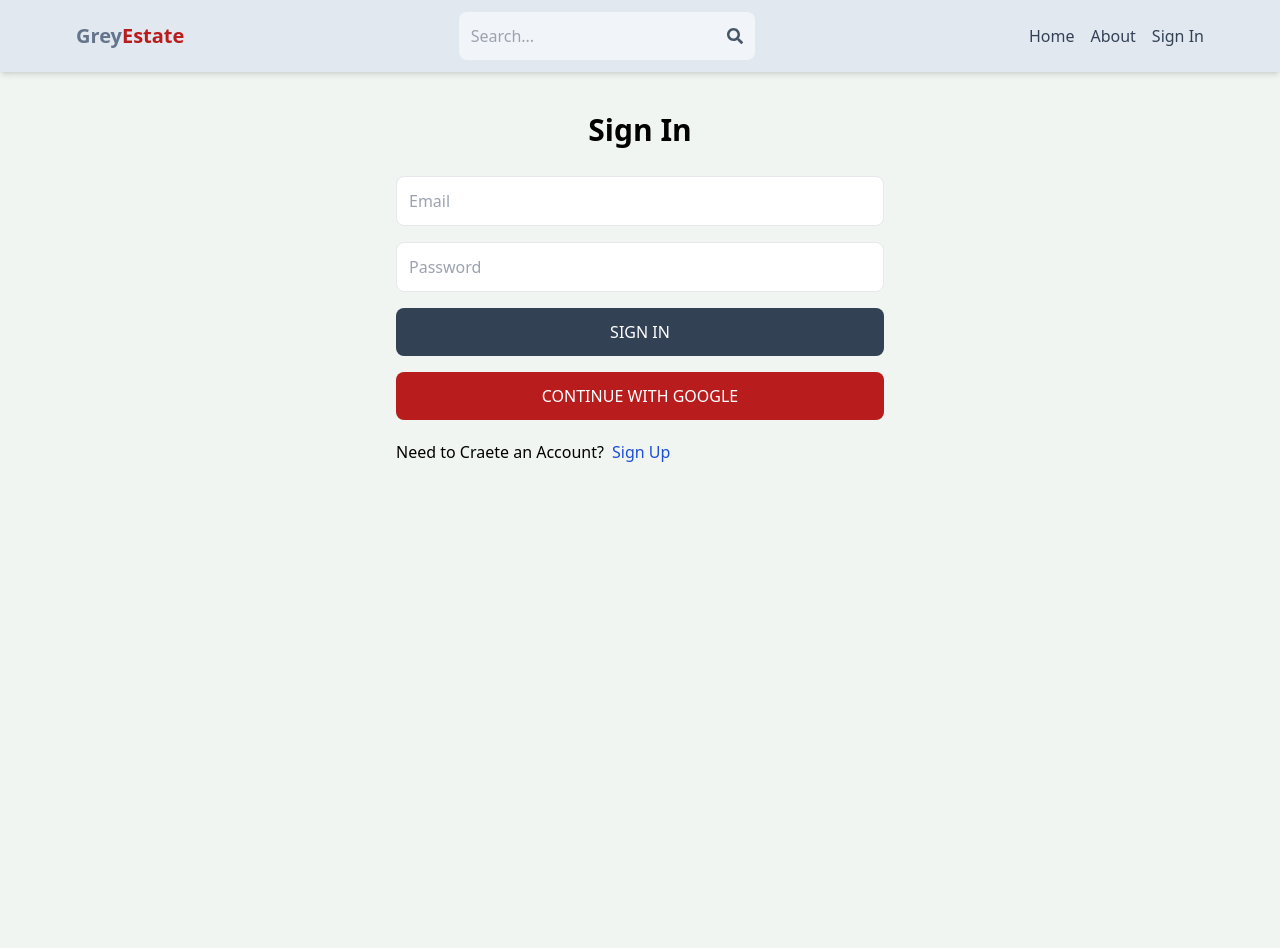
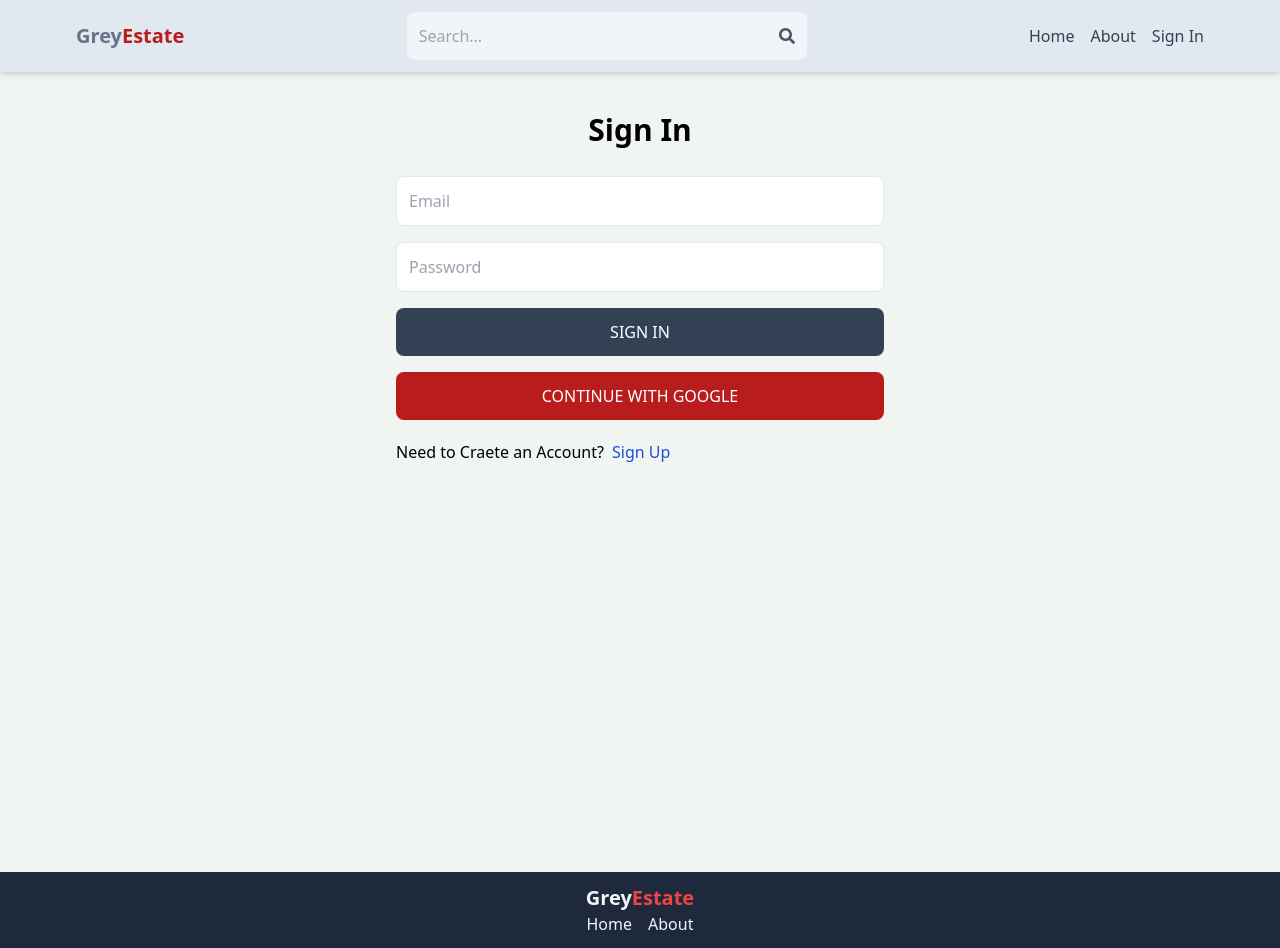
Before and after one commit to mgabrielo/estate-app, a React (Vite) app in the folder client/: page /sign-in in a window 1280 px wide. Before the commit the page ends 800 px from the top, so only its background shows below. Built offline with nearby package versions, Linux system fonts and the light colour scheme; no server answers.

Commit message:
3rd commit

```diff
--- a/client/src/App.jsx
+++ b/client/src/App.jsx
@@ -13,6 +13,7 @@ import Listing from './pages/Listing'
 import Search from './pages/Search'
 import { ToastContainer } from 'react-toastify'
 import 'react-toastify/dist/ReactToastify.css';
+import Footer from './components/Footer'
 
 export default function App() {
   return (
@@ -32,6 +33,7 @@ export default function App() {
         <Route path='/update-listing/:id' element={<UpdateListing/>}/>
       </Route>
     </Routes>
+    <Footer/>
     </BrowserRouter>
   )
 }
--- /dev/null
+++ b/client/src/components/Footer.jsx
@@ -0,0 +1,29 @@
+import {FaSearch} from 'react-icons/fa'
+import { Link, useNavigate } from 'react-router-dom'
+import { useSelector } from 'react-redux'
+import { useEffect, useState } from 'react'
+
+const Footer = () => {
+  return (
+    <footer className='bg-slate-800 shadow-md'>
+    <div className='flex flex-col justify-between items-center max-w-6xl mx-auto p-3'>
+        <Link to={'/'}>
+            <h1 className='font-bold text-sm sm:text-xl flex flex-wrap'>
+                <span className='text-slate-100'>Grey</span>
+                <span className='text-red-500'>Estate</span>
+            </h1>
+        </Link>
+        <ul className='flex gap-4 '>
+            <Link to={'/'}>
+                <li className='sm:inline text-slate-100 hover:underline'>Home</li>
+            </Link>
+            <Link to={'/about'}>
+                <li className='sm:inline text-slate-100 hover:underline'>About</li>
+            </Link>
+        </ul>
+    </div>
+</footer>
+  )
+}
+
+export default Footer
--- a/client/src/components/Header.jsx
+++ b/client/src/components/Header.jsx
@@ -32,8 +32,8 @@ const Header = () => {
                     <span className='text-red-700'>Estate</span>
                 </h1>
             </Link>
-            <form onSubmit={handleSubmit} className='bg-slate-100 p-3 rounded-lg flex items-center'>
-                <input type="text" onChange={(e)=>setSearchTerm(e.target.value)} value={searchTerm} className='bg-transparent focus:outline-none w-24 sm:w-64' placeholder='Search...' />
+            <form onSubmit={handleSubmit} className='bg-slate-100 p-3  w-[220px] sm:w-[400px] rounded-lg flex items-center justify-between'>
+                <input type="text" onChange={(e)=>setSearchTerm(e.target.value)} value={searchTerm} className='bg-transparent focus:outline-none w-full mr-2' placeholder='Search...' />
                 <button className=''>
                 <FaSearch className='text-slate-600'/>
                 </button>
--- a/client/src/components/OAuth.jsx
+++ b/client/src/components/OAuth.jsx
@@ -4,6 +4,7 @@ import { app } from '../firebase';
 import { useDispatch } from 'react-redux';
 import { signInSuccess } from '../redux/user/userSlice';
 import { useNavigate } from 'react-router-dom';
+import { toast } from 'react-toastify';
 
 const OAuth = () => {
     const navigate = useNavigate()
@@ -26,7 +27,7 @@ const OAuth = () => {
                 })
             }).then(async (res)=>{
                 const data = await res.json()
-                console.log(data)
+                // console.log(data)
                 dispatch(signInSuccess(data))
                 navigate('/')
             }).catch((err)=>{
@@ -35,6 +36,7 @@ const OAuth = () => {
 
         } catch (error) {
             console.log('could not sign in with google')
+            toast.error('could not sign in with google')
         }
     }
   return (
--- a/client/src/pages/About.jsx
+++ b/client/src/pages/About.jsx
@@ -2,7 +2,7 @@ import React from 'react'
 
 const About = () => {
   return (
-    <div className='flex flex-col p-8 mx-auto'>
+    <div className='flex flex-col min-h-screen p-8 mx-auto'>
       <h1 className='text-slate-800 font-bold mb-3'>About GreyEstate</h1>
       <p className='text-slate-600 mb-3 font-semibold italic'>
         Estate Planning For Grey Estate teaches you the ins and outs of estate planning. Its all about drafting wills,
--- a/client/src/pages/Home.jsx
+++ b/client/src/pages/Home.jsx
@@ -26,7 +26,7 @@ const Home = () => {
 
     const fetchRentListing=async()=>{
       try {
-        const res= await fetch(`/api/listing/get?rent=true&limit=4`)
+        const res= await fetch(`/api/listing/get?type=rent&limit=4`)
         const data = await res.json();
         setRentListings(data)
         fetchSaleListing()
@@ -37,7 +37,7 @@ const Home = () => {
 
     const fetchSaleListing =async()=>{
       try {
-        const res= await fetch(`/api/listing/get?sale=true&limit=4`)
+        const res= await fetch(`/api/listing/get?type=sale&limit=4`)
         const data = await res.json();
         setSaleListings(data)
 
@@ -57,7 +57,7 @@ const Home = () => {
         <div className='text-gray-400 text-xs sm:text-sm'>
           Grey Estate is the best place to find your next Home
         </div>
-        <Link to={'/search'} className='text-xs sm:text-lg text-blue-600 font-bold hover:underline'>
+        <Link to={'/search'} className='text-xs sm:text-lg text-red-600 font-bold hover:underline'>
           Lets Get Started
         </Link>
       </div>
@@ -73,7 +73,7 @@ const Home = () => {
       }
       </Swiper>
 
-      <div className='max-w-6xl mx-auto p-3 flex flex-col gap-7 my-10'>
+      <div className='max-w-7xl mx-auto p-2 flex flex-col gap-7 my-10'>
         {
           offerListings && offerListings.length > 0 && (
             <div className=''>
@@ -99,7 +99,7 @@ const Home = () => {
             <div className=''>
                 <div className='my-3'>
                   <h2 className='text-2xl font-semibold text-slate-600'>Recent Rents</h2>
-                  <Link className='text-sm text-blue-600 hover:underline' to={'/search?offer=true'}>
+                  <Link className='text-sm text-blue-600 hover:underline' to={'/search?type=rent'}>
                     Show More Rents
                   </Link>
                 </div>
@@ -119,7 +119,7 @@ const Home = () => {
             <div className=''>
                 <div className='my-3'>
                   <h2 className='text-2xl font-semibold text-slate-600'>Recent Sales</h2>
-                  <Link className='text-sm text-blue-600 hover:underline' to={'/search?offer=true'}>
+                  <Link className='text-sm text-blue-600 hover:underline' to={'/search?type=sale'}>
                     Show More Sales
                   </Link>
                 </div>
--- a/client/src/pages/Profile.jsx
+++ b/client/src/pages/Profile.jsx
@@ -76,6 +76,7 @@ const Profile = () => {
                 }
                 dispatch(updateUserSuccess(data))
                 setUpdateSuccess(true)
+                toast.success('Update Succesful')
             })
         } catch (error) {
             dispatch(error.message)
@@ -113,6 +114,7 @@ const Profile = () => {
                 return
             }
             dispatch(signOutUserSuccess(data))
+            toast.success('User Signed Out Successfully')
         } catch (error) {
             dispatch(signOutUserFailure(error.message))
         }
@@ -220,12 +222,12 @@ const Profile = () => {
             </Link>
         </form>
         <div className='flex justify-between mt-5'>
-            <span className='text-red-700 cursor-pointer' onClick={handleDeleteUser}>Delete Account</span>
-            <span className='text-red-700 cursor-pointer' onClick={handleSignOut}>Sign Out</span>
+            <span className='text-red-700 cursor-pointer hover:underline' onClick={handleDeleteUser}>Delete Account</span>
+            <span className='text-red-700 cursor-pointer hover:underline' onClick={handleSignOut}>Sign Out</span>
         </div>
         <p className='text-red-700 mt-3 text-center'>{error ? error : ''}</p>
         <p className='text-green-700 mt-3 text-center'>{updateSuccess ? 'User Updated Successfully' : ''}</p>
-        <button className='text-green-700 w-full' onClick={handleShowListings}>Show Listings</button>
+        <button className='text-green-700 w-full font-bold hover:underline' onClick={handleShowListings}>Show Listings</button>
 
         <p className='text-center w-full mt-3'>{showListingsError ? 'Error Showing Lisitngs': ''}</p>
 
--- a/client/src/pages/Search.jsx
+++ b/client/src/pages/Search.jsx
@@ -17,7 +17,7 @@ const Search = () => {
     const [listings, setListings]= useState([]);
     const [showMore, setShowMore] = useState(false)
     // console.log('sideBarData:', sideBarData)
-    console.log('get-listing-data:', listings)
+    // console.log('get-listing-data:', listings)
     useEffect(()=>{
         const urlParams = new URLSearchParams(location.search)
         const searchTermUrl = urlParams.get('searchTerm');
--- a/client/src/pages/SignIn.jsx
+++ b/client/src/pages/SignIn.jsx
@@ -35,6 +35,7 @@ const SignIn = () => {
       return;
     }
     dispatch(signInSuccess(data))
+    toast.success('user sign in successful')
     navigate('/')
     } catch (error) {
         dispatch(signInFailure(error.message))
@@ -43,7 +44,7 @@ const SignIn = () => {
 
 
   return (
-    <div className='p-3 max-w-lg mx-auto'>
+    <div className='p-3 max-w-lg min-h-screen mx-auto'>
       <h1 className='text-3xl text-center font-semibold my-7'>Sign In</h1>
       <form className='flex flex-col gap-4' onSubmit={handleSubmit}>
         <input className='border p-3 rounded-lg' id='email' onChange={handleChange} type="text" placeholder='Email'/>
--- a/client/src/pages/SignUp.jsx
+++ b/client/src/pages/SignUp.jsx
@@ -44,7 +44,7 @@ const SignUp = () => {
   }
 
   return (
-    <div className='p-3 max-w-lg mx-auto'>
+    <div className='p-3 max-w-lg min-h-screen mx-auto'>
       <h1 className='text-3xl text-center font-semibold my-7'>Sign Up</h1>
       <form className='flex flex-col gap-4' onSubmit={handleSubmit}>
         <input className='border p-3 rounded-lg' id='username' onChange={handleChange} type="text" placeholder='Username'/>
```
